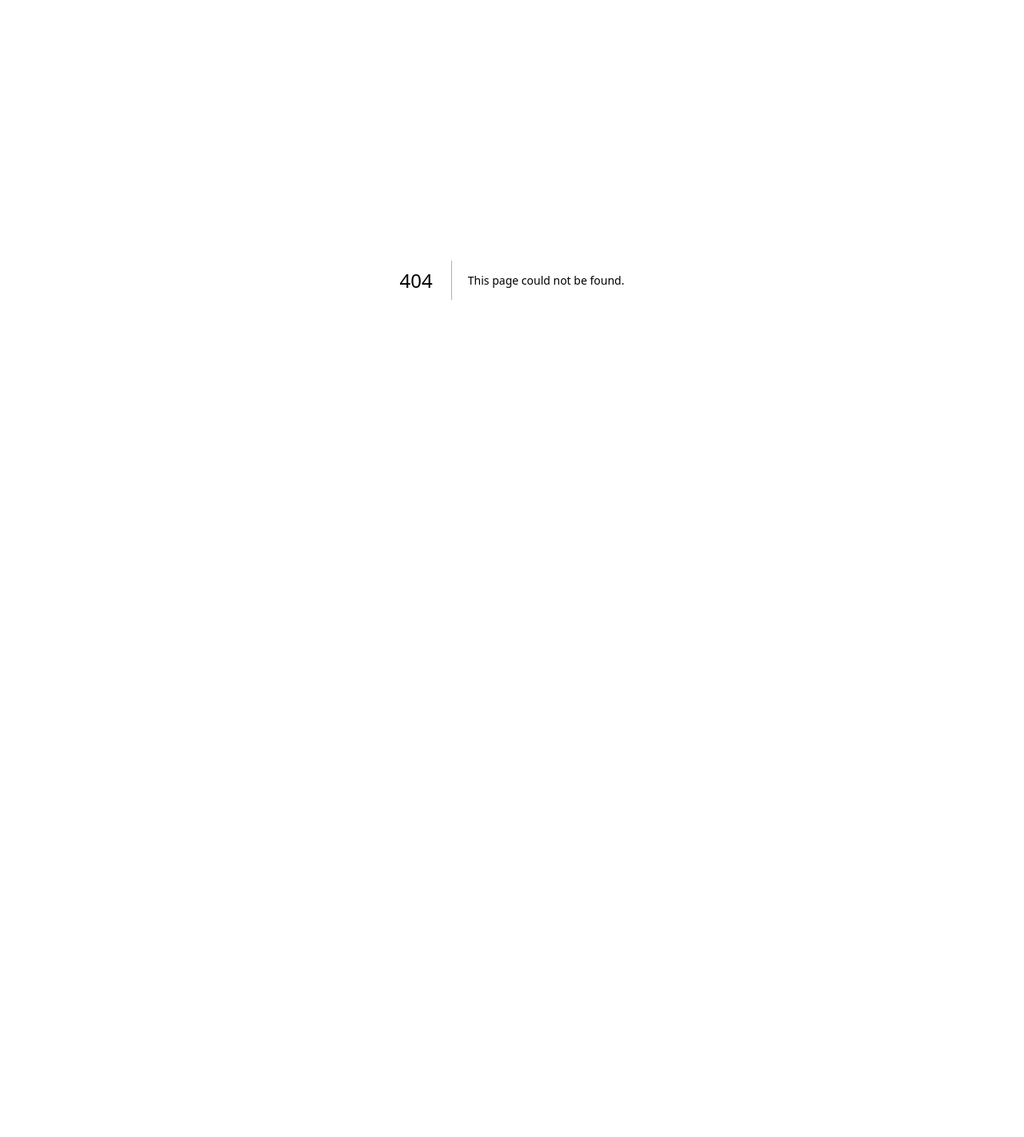
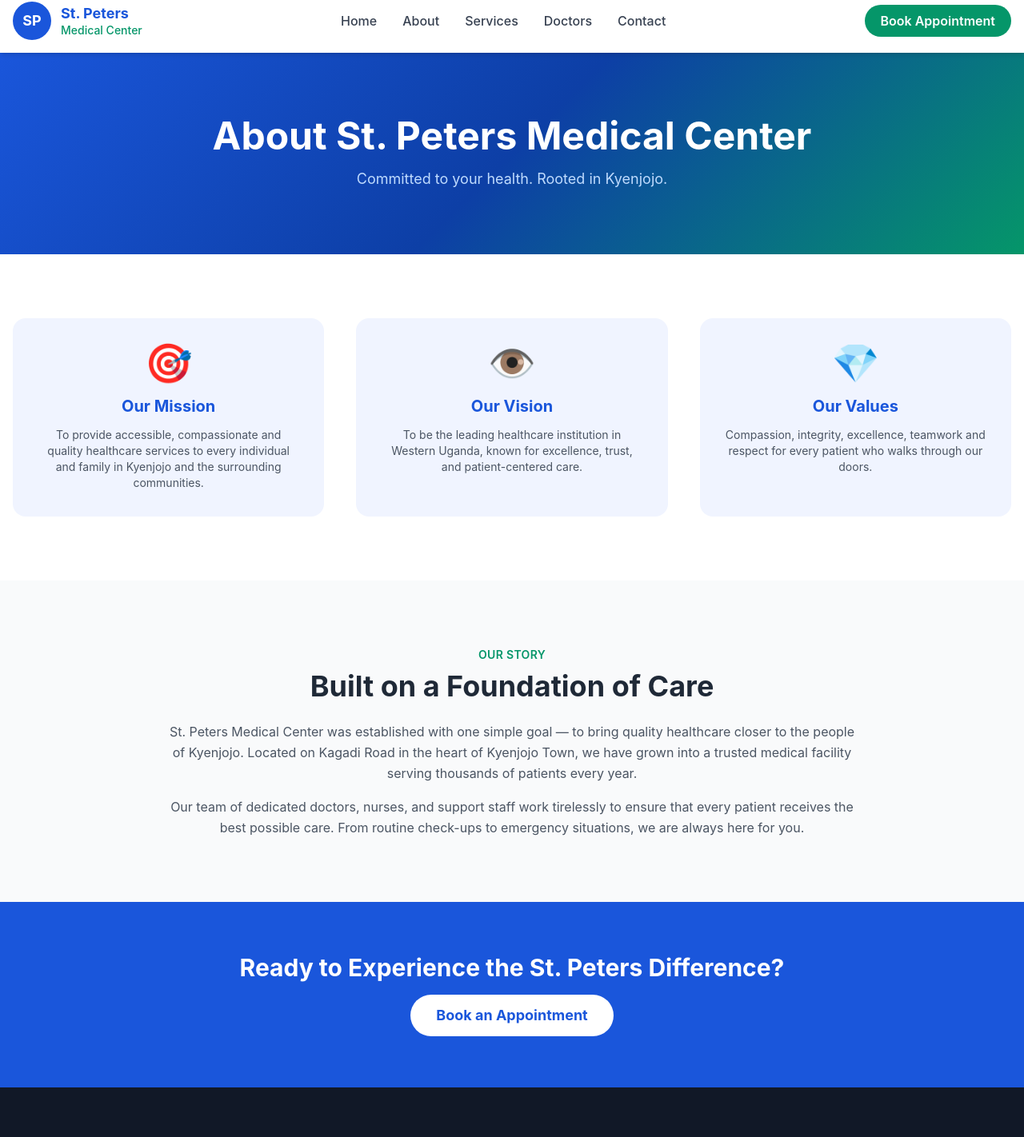
Before and after one commit to asiimwe3/st, a Next.js app: page /about in a window 1280 px wide. Before the commit this address had no page. Shown: the part 50-1472 px from the top of the page at 80% size. Before the commit the page ends 800 px from the top, so only its background shows below. Built offline with nearby package versions, Linux system fonts and the light colour scheme.

Commit message:
Add St. Peters Medical Center website

```diff
--- /dev/null
+++ b/pages/about.js
@@ -0,0 +1,69 @@
+import Head from 'next/head'
+import Link from 'next/link'
+import Navbar from '../components/Navbar'
+import Footer from '../components/Footer'
+
+export default function About() {
+  return (
+    <>
+      <Head>
+        <title>About Us | St. Peters Medical Center</title>
+        <meta name="description" content="Learn about St. Peters Medical Center — our mission, vision, values and the dedicated team behind quality healthcare in Kyenjojo." />
+      </Head>
+      <Navbar />
+
+      {/* Page Hero */}
+      <section className="hero-gradient text-white py-20 text-center">
+        <div className="max-w-4xl mx-auto px-4">
+          <h1 className="text-4xl md:text-5xl font-bold mb-4">About St. Peters Medical Center</h1>
+          <p className="text-blue-200 text-lg">Committed to your health. Rooted in Kyenjojo.</p>
+        </div>
+      </section>
+
+      {/* Mission & Vision */}
+      <section className="py-20 bg-white">
+        <div className="max-w-7xl mx-auto px-4 grid md:grid-cols-3 gap-10">
+          <div className="text-center p-8 bg-light rounded-2xl">
+            <div className="text-5xl mb-4">🎯</div>
+            <h3 className="text-xl font-bold text-primary mb-3">Our Mission</h3>
+            <p className="text-gray-600 text-sm">To provide accessible, compassionate and quality healthcare services to every individual and family in Kyenjojo and the surrounding communities.</p>
+          </div>
+          <div className="text-center p-8 bg-light rounded-2xl">
+            <div className="text-5xl mb-4">👁️</div>
+            <h3 className="text-xl font-bold text-primary mb-3">Our Vision</h3>
+            <p className="text-gray-600 text-sm">To be the leading healthcare institution in Western Uganda, known for excellence, trust, and patient-centered care.</p>
+          </div>
+          <div className="text-center p-8 bg-light rounded-2xl">
+            <div className="text-5xl mb-4">💎</div>
+            <h3 className="text-xl font-bold text-primary mb-3">Our Values</h3>
+            <p className="text-gray-600 text-sm">Compassion, integrity, excellence, teamwork and respect for every patient who walks through our doors.</p>
+          </div>
+        </div>
+      </section>
+
+      {/* Our Story */}
+      <section className="py-20 bg-gray-50">
+        <div className="max-w-4xl mx-auto px-4 text-center">
+          <span className="text-secondary font-semibold uppercase tracking-wide text-sm">Our Story</span>
+          <h2 className="text-3xl md:text-4xl font-bold text-gray-800 mt-2 mb-6">Built on a Foundation of Care</h2>
+          <p className="text-gray-600 leading-relaxed mb-4">
+            St. Peters Medical Center was established with one simple goal — to bring quality healthcare closer to the people of Kyenjojo. Located on Kagadi Road in the heart of Kyenjojo Town, we have grown into a trusted medical facility serving thousands of patients every year.
+          </p>
+          <p className="text-gray-600 leading-relaxed">
+            Our team of dedicated doctors, nurses, and support staff work tirelessly to ensure that every patient receives the best possible care. From routine check-ups to emergency situations, we are always here for you.
+          </p>
+        </div>
+      </section>
+
+      {/* CTA */}
+      <section className="py-16 bg-primary text-white text-center">
+        <h2 className="text-3xl font-bold mb-4">Ready to Experience the St. Peters Difference?</h2>
+        <Link href="/appointment" className="bg-white text-primary font-bold px-8 py-3 rounded-full hover:bg-blue-50 transition text-lg inline-block">
+          Book an Appointment
+        </Link>
+      </section>
+
+      <Footer />
+    </>
+  )
+}
```
